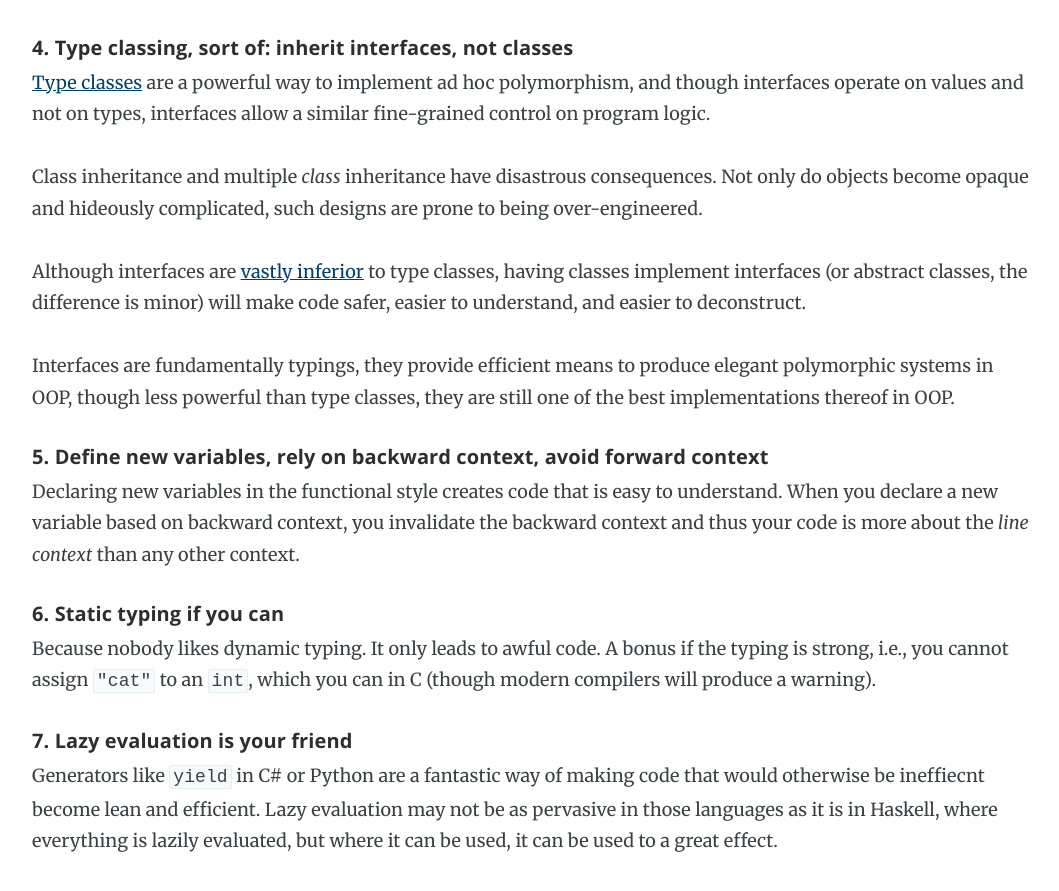
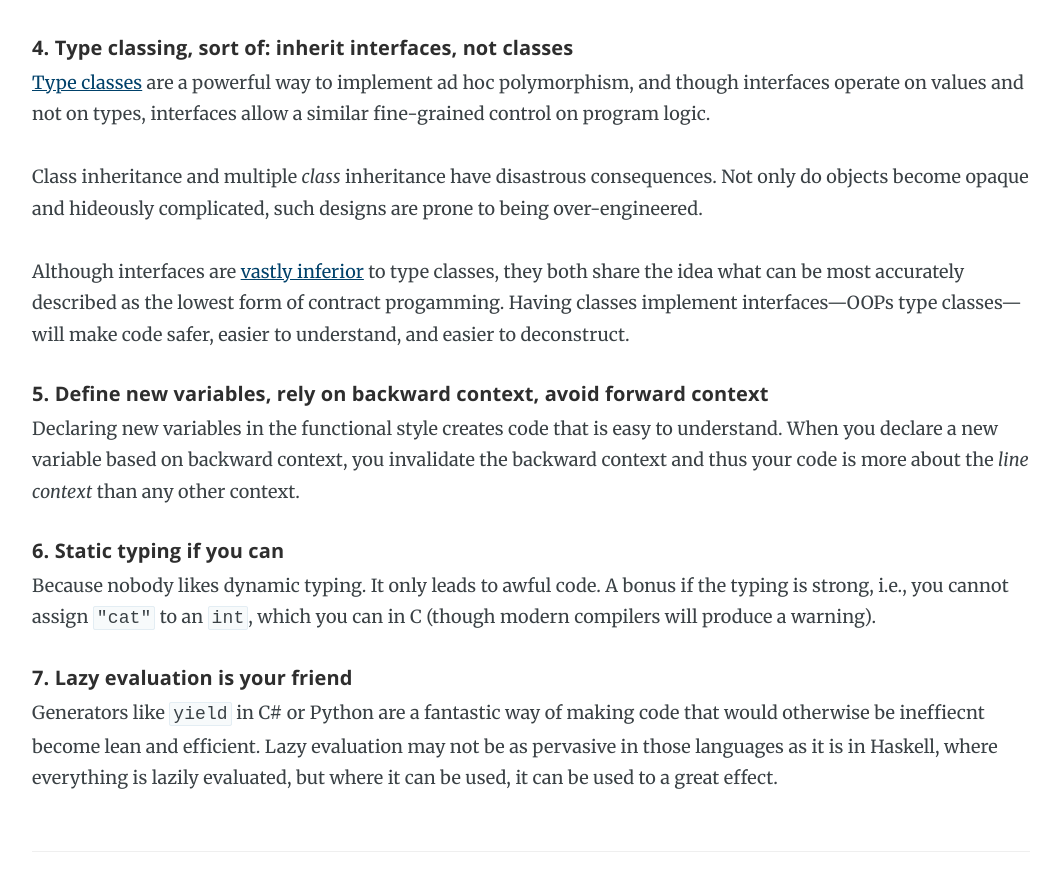
Before and after one commit to ane/ane.github.io, a Jekyll site: the page built from _posts/2015-1-1-side-effects-of-functional-programming.markdown, in a window 1280 px wide and 900 px high, scrolled down 5537 px. Shown: the top 891 px of the window, without its empty margins (8-1067 px from the left). Built offline with Jekyll 4.4.1, drawn with Linux system fonts in a browser that asks for light colours; Markdown is read by kramdown in place of the engine named in the settings; comment, search, counter and statistics services are not loaded.

Commit message:
style changes

```diff
--- a/_posts/2015-1-1-side-effects-of-functional-programming.markdown
+++ b/_posts/2015-1-1-side-effects-of-functional-programming.markdown
@@ -266,11 +266,10 @@ Class inheritance and multiple *class* inheritance have disastrous consequences.
 
 Although interfaces are
 [vastly inferior](http://cstheory.stackexchange.com/questions/9731/type-classes-vs-object-interfaces)
-to type classes, having classes implement interfaces (or abstract
-classes, the difference is minor) will make code safer, easier to
-understand, and easier to deconstruct.
-
-Interfaces are fundamentally typings, they provide efficient means to produce elegant polymorphic systems in OOP, though less powerful than type classes, they are still one of the best implementations thereof in OOP.
+to type classes, they both share the idea what can be most accurately
+described as the lowest form of contract progamming. Having classes
+implement interfaces&mdash;OOPs type classes&mdash;will make code safer, easier to understand, and
+easier to deconstruct.
 
 ### 5. Define new variables, rely on backward context, avoid forward context
 
```
